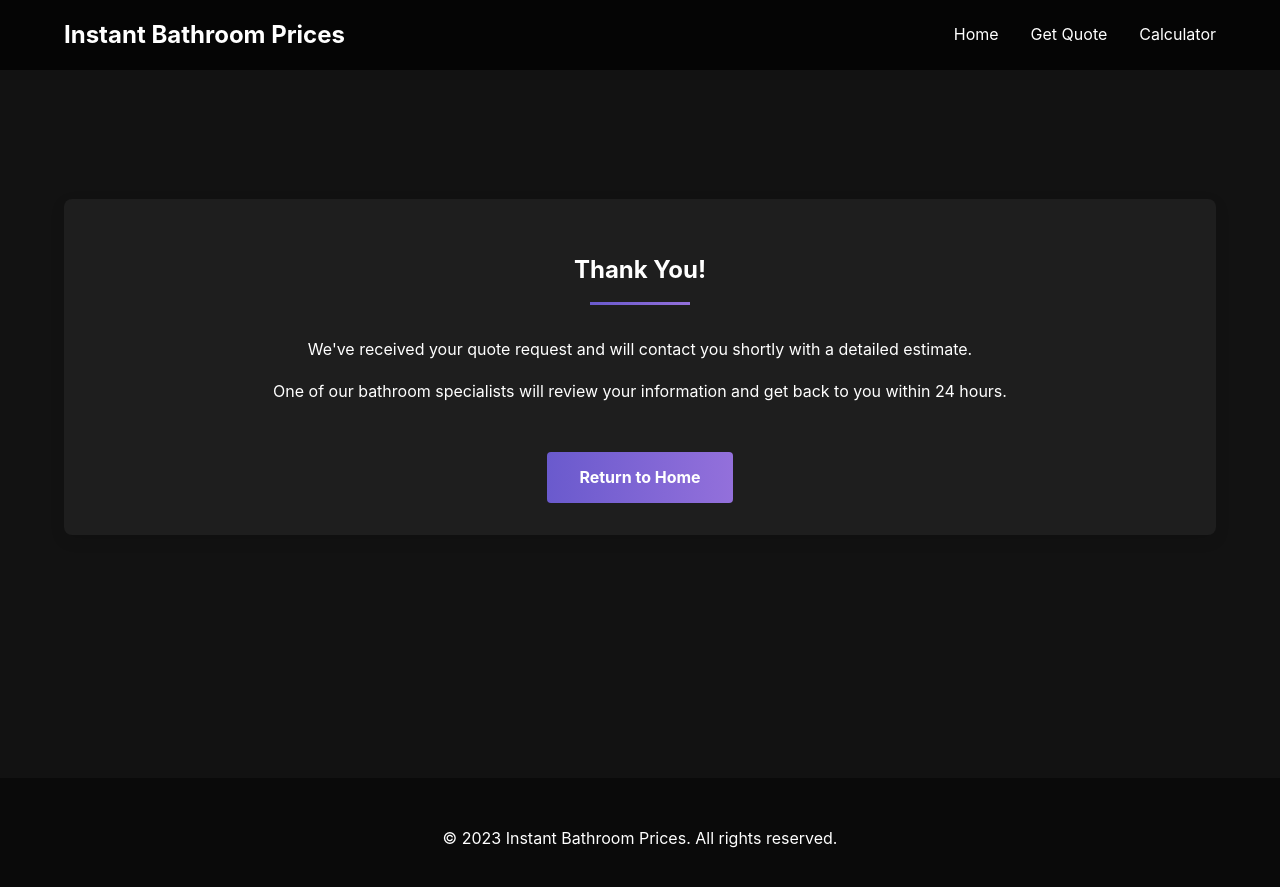
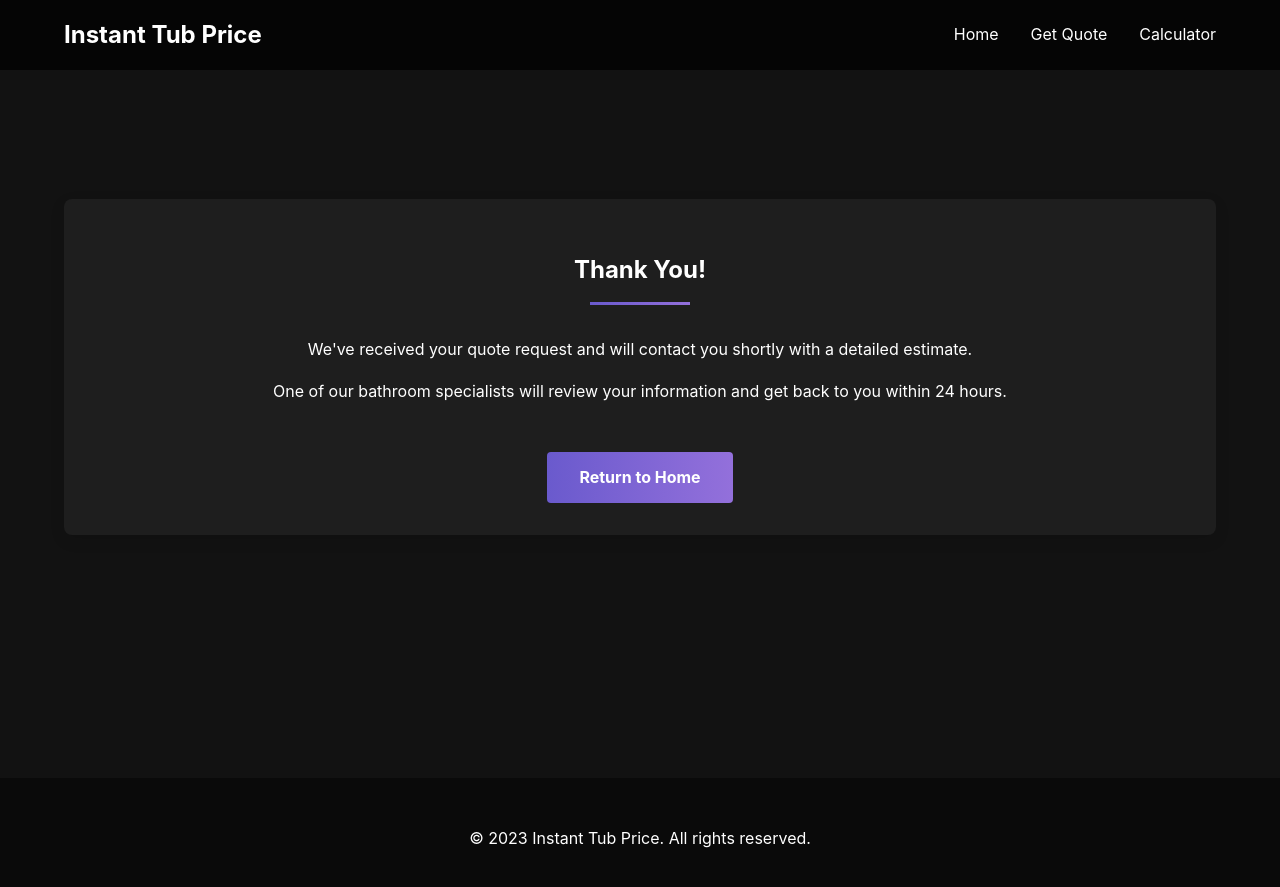
Before and after one commit to tim-amredev/tub-shower-leads, a Jekyll site: the page thank-you.html, which Jekyll copies as it is, in a window 1280 px wide and 900 px high, scrolled down 32 px. Shown: the top 887 px of the window. Built offline with Jekyll 4.4.1, drawn with Linux system fonts in a browser that asks for light colours.

Commit message:
Update thank-you.html

```diff
--- a/thank-you.html
+++ b/thank-you.html
@@ -3,7 +3,7 @@
 <head>
     <meta charset="UTF-8">
     <meta name="viewport" content="width=device-width, initial-scale=1.0">
-    <title>Thank You | Instant Bathroom Prices</title>
+    <title>Thank You | Instant Tub Price</title>
     <style>
         /* Dark theme with clean design */
         body {
@@ -133,7 +133,7 @@
 <body>
     <header>
         <div class="container header-content">
-            <a href="index.html" class="logo">Instant Bathroom Prices</a>
+            <a href="index.html" class="logo">Instant Tub Price</a>
             <nav>
                 <ul>
                     <li><a href="index.html">Home</a></li>
@@ -157,7 +157,7 @@
 
     <footer>
         <div class="container">
-            <p>&copy; 2023 Instant Bathroom Prices. All rights reserved.</p>
+            <p>&copy; 2023 Instant Tub Price. All rights reserved.</p>
         </div>
     </footer>
 </body>
```
